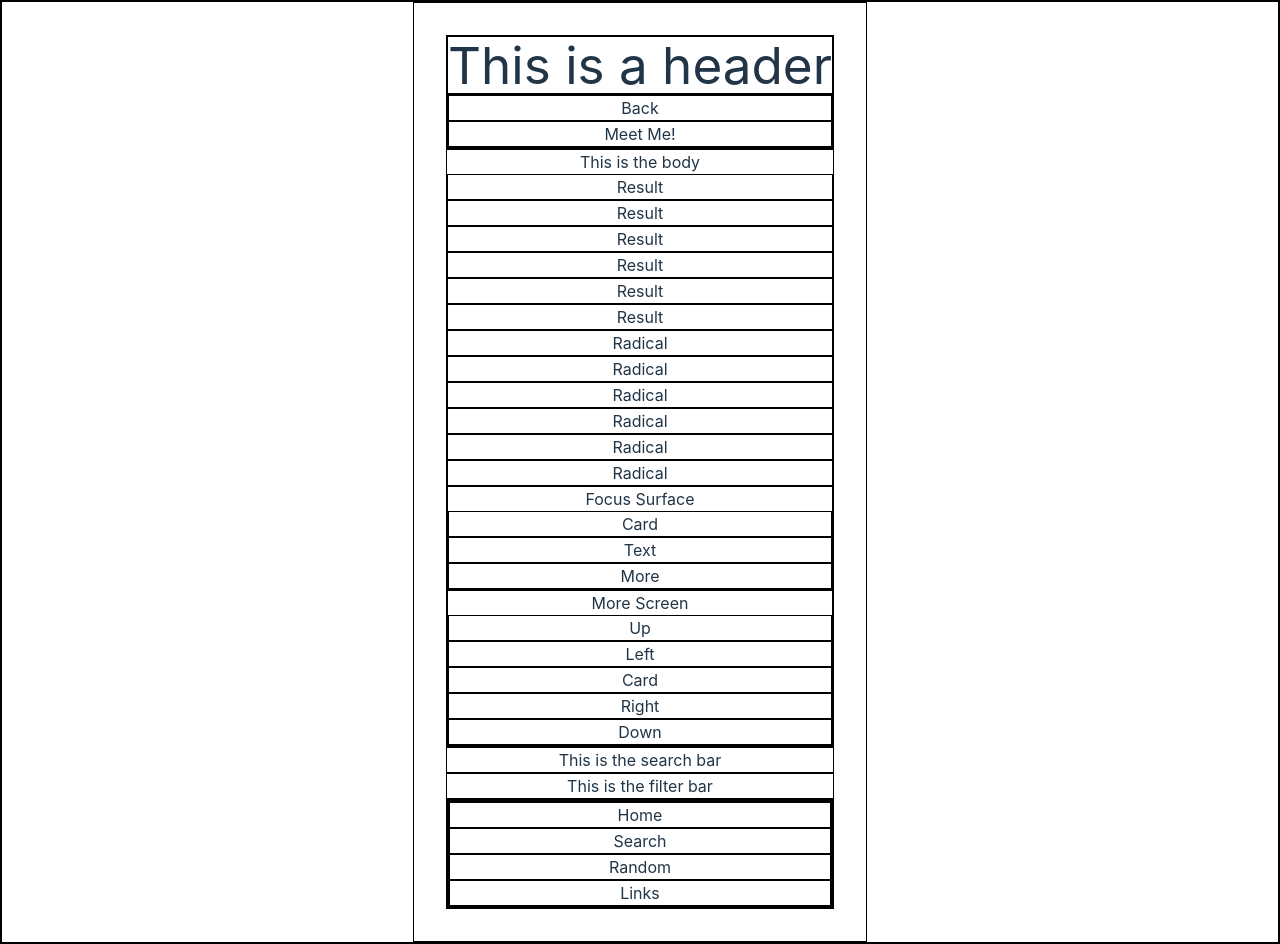
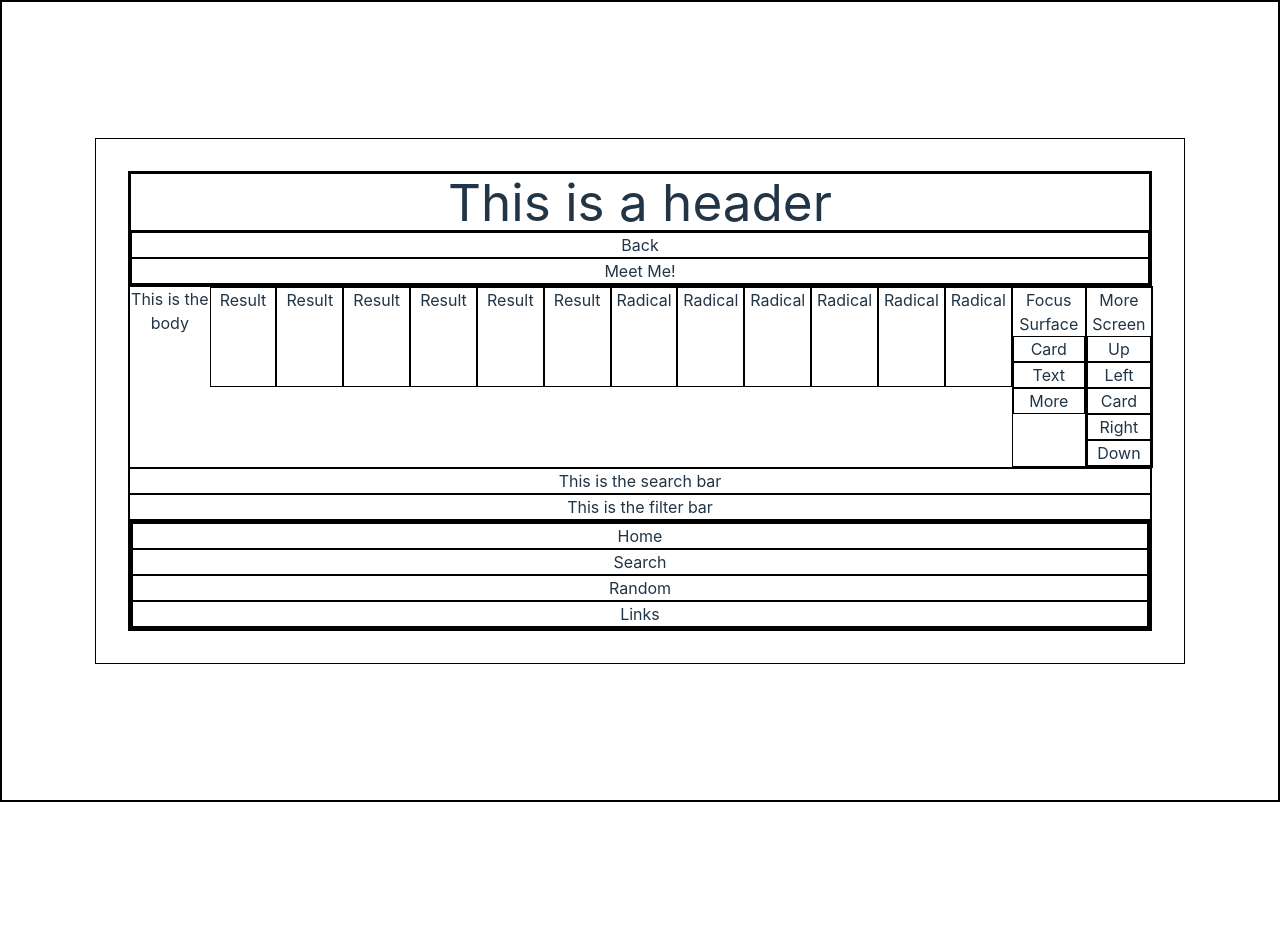
Before and after one commit to billydean/dean-chinese-vue, a Vue app: page / in a window 1280 px wide. After the commit the page ends 802 px from the top, so only its background shows below. Built offline with nearby package versions, Linux system fonts and the light colour scheme.

Commit message:
long time no see. playing around with size options

```diff
--- a/src/App.vue
+++ b/src/App.vue
@@ -10,8 +10,9 @@
 </script>
 
 <template>
+  <div class="desk">
   <Header />
-  <div>This is the body
+  <div class="card-deck">This is the body
     <Result />
     <Result />
     <Result />
@@ -30,19 +31,15 @@
   <Search />
   <Filter />
   <Footer />
+  </div>
 </template>
 
 <style scoped>
-.logo {
-  height: 6em;
-  padding: 1.5em;
-  will-change: filter;
-  transition: filter 300ms;
-}
-.logo:hover {
-  filter: drop-shadow(0 0 2em #646cffaa);
-}
-.logo.vue:hover {
-  filter: drop-shadow(0 0 2em #42b883aa);
-}
+  .desk {
+    width: 80vw;
+  }
+  .card-deck {
+    display: flex;
+    width: 80vw;
+  }
 </style>
--- a/src/components/Radical.vue
+++ b/src/components/Radical.vue
@@ -1,5 +1,10 @@
-<script setup lang="ts"></script>
+<script setup lang="ts">
+</script>
+
 <template>
-    <div>Radical</div>
+    <div class="card">Radical</div>
 </template>
-<style></style>
+
+<style scoped>
+
+</style>
--- a/src/components/Result.vue
+++ b/src/components/Result.vue
@@ -1,5 +1,9 @@
-<script setup lang="ts"></script>
+<script setup lang="ts">
+</script>
+
 <template>
-    <div>Result</div>
+    <div class="card">Result</div>
 </template>
-<style></style>
+
+<style>
+</style>
--- a/src/style.css
+++ b/src/style.css
@@ -66,7 +66,8 @@ button:focus-visible {
 }
 
 .card {
-  padding: 2em;
+  width: 100px;
+  height: 100px;
 }
 
 #app {
```
